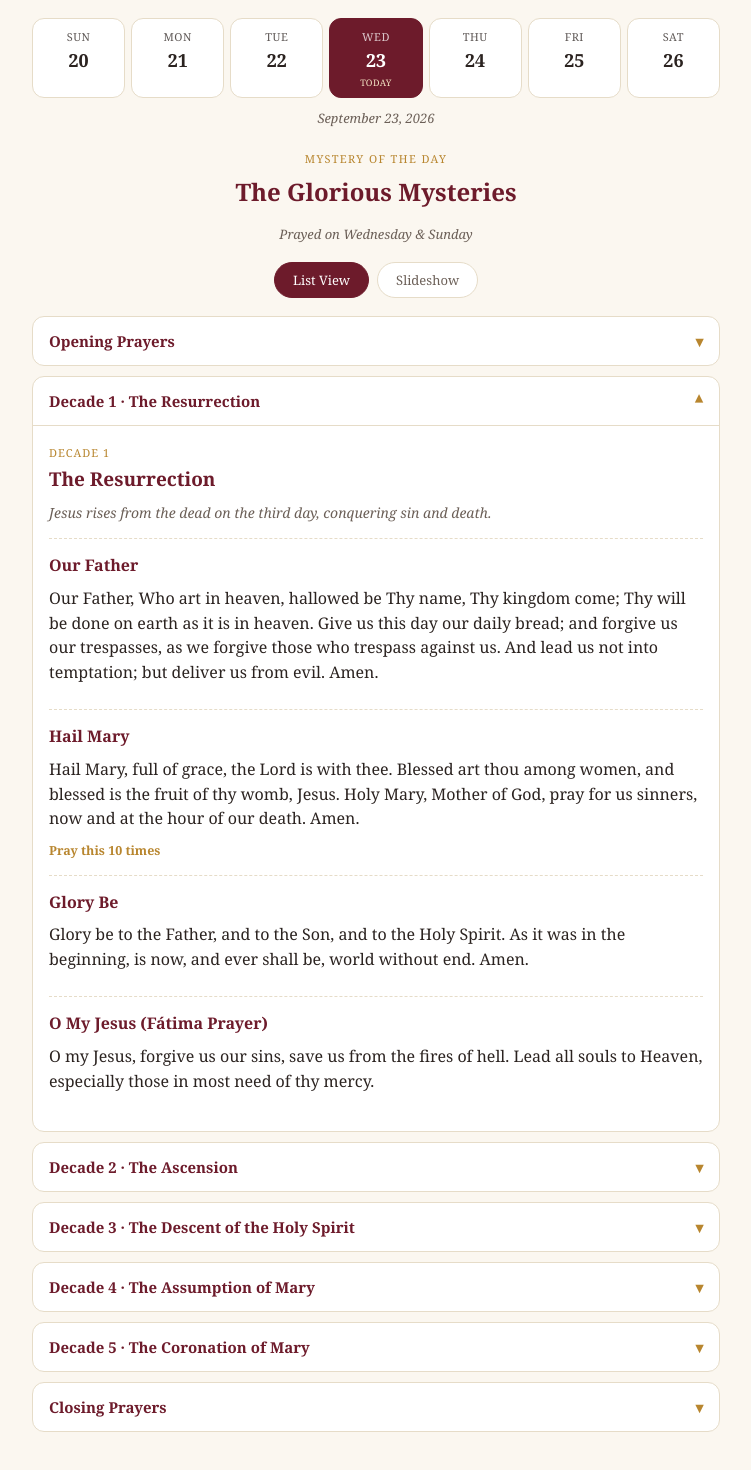
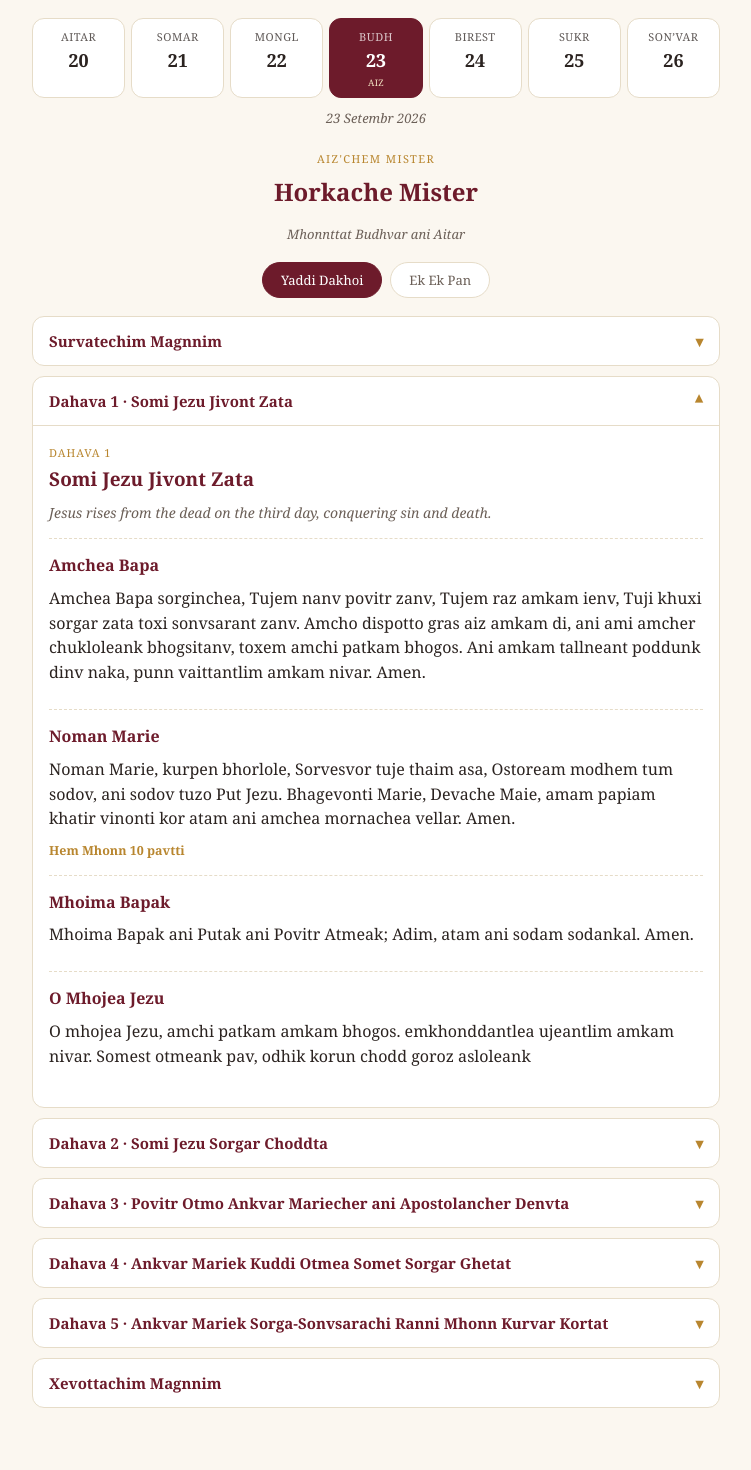
Before and after one commit to ignitedpear/prayers, a React (Vite) app: page / in a window 1280 px wide. Shown: the part 122-1592 px from the top of the page, without its empty margins (264-1015 px from the left). Built offline with nearby package versions, Linux system fonts and the light colour scheme.

Commit message:
Minor corrections in Konkani prayers

```diff
--- a/src/data/languages.js
+++ b/src/data/languages.js
@@ -6,4 +6,4 @@ export const LANGUAGES = [
   { code: 'kok', name: 'Konkani', native: 'Konkani' },
 ];
 
-export const DEFAULT_LANGUAGE = 'en';
+export const DEFAULT_LANGUAGE = 'kok';
--- a/src/data/mysteries.js
+++ b/src/data/mysteries.js
@@ -10,14 +10,14 @@ export const MYSTERY_SETS = {
       la: 'Mysteria Gaudiosa',
       es: 'Los Misterios Gozosos',
       pt: 'Os Mistérios Gozosos',
-      kok: 'Khoxecho Mister',
+      kok: 'Sontosache Mister',
     },
     days: {
       en: 'Monday & Saturday',
       la: 'Feria Secunda et Sabbato',
       es: 'Lunes y Sábado',
       pt: 'Segunda-feira e Sábado',
-      kok: 'Somar ani Son’var',
+      kok: 'Somar ani Sonvar',
     },
     mysteries: [
       {
@@ -80,14 +80,14 @@ export const MYSTERY_SETS = {
       la: 'Mysteria Dolorosa',
       es: 'Los Misterios Dolorosos',
       pt: 'Os Mistérios Dolorosos',
-      kok: 'Dukhachi Mister',
+      kok: 'Dukhichi Mister',
     },
     days: {
       en: 'Tuesday & Friday',
       la: 'Feria Tertia et Sexta',
       es: 'Martes y Viernes',
       pt: 'Terça-feira e Sexta-feira',
-      kok: 'Mongllar ani Sukrar',
+      kok: 'Mungllar ani Sukrar',
     },
     mysteries: [
       {
@@ -150,7 +150,7 @@ export const MYSTERY_SETS = {
       la: 'Mysteria Gloriosa',
       es: 'Los Misterios Gloriosos',
       pt: 'Os Mistérios Gloriosos',
-      kok: 'Vhoddikaiechi Mister',
+      kok: 'Horkache Mister',
     },
     days: {
       en: 'Wednesday & Sunday',
@@ -220,14 +220,14 @@ export const MYSTERY_SETS = {
       la: 'Mysteria Luminosa',
       es: 'Los Misterios Luminosos',
       pt: 'Os Mistérios Luminosos',
-      kok: 'Uzvaddachi Mister',
+      kok: 'Uzvaddache Mister',
     },
     days: {
       en: 'Thursday',
       la: 'Feria Quinta',
       es: 'Jueves',
       pt: 'Quinta-feira',
-      kok: 'Birestar',
+      kok: 'Brestar',
     },
     mysteries: [
       {
--- a/src/data/prayers.js
+++ b/src/data/prayers.js
@@ -11,7 +11,7 @@ export const PRAYERS = {
       la: 'Signum Crucis',
       es: 'Señal de la Cruz',
       pt: 'Sinal da Cruz',
-      kok: 'Khursache Khunn',
+      kok: 'Khursachi Kuru',
     },
     text: {
       en: 'In the name of the Father, and of the Son, and of the Holy Spirit. Amen.',
@@ -28,14 +28,14 @@ export const PRAYERS = {
       la: 'Symbolum Apostolorum',
       es: 'Credo (Símbolo de los Apóstoles)',
       pt: 'Credo (Símbolo dos Apóstolos)',
-      kok: 'Sotmandavnni',
+      kok: "Sotman'tam",
     },
     text: {
       en: 'I believe in God, the Father Almighty, Creator of Heaven and earth; and in Jesus Christ, His only Son Our Lord, Who was conceived by the Holy Spirit, born of the Virgin Mary, suffered under Pontius Pilate, was crucified, died, and was buried. He descended into Hell; the third day He rose again from the dead; He ascended into Heaven, and sitteth at the right hand of God, the Father almighty; from thence He shall come to judge the living and the dead. I believe in the Holy Spirit, the holy Catholic Church, the communion of saints, the forgiveness of sins, the resurrection of the body and life everlasting. Amen.',
       la: 'Credo in Deum Patrem omnipotentem, Creatorem caeli et terrae. Et in Iesum Christum, Filium eius unicum, Dominum nostrum, qui conceptus est de Spiritu Sancto, natus ex Maria Virgine, passus sub Pontio Pilato, crucifixus, mortuus, et sepultus, descendit ad infernos, tertia die resurrexit a mortuis, ascendit ad caelos, sedet ad dexteram Dei Patris omnipotentis, inde venturus est iudicare vivos et mortuos. Credo in Spiritum Sanctum, sanctam Ecclesiam catholicam, sanctorum communionem, remissionem peccatorum, carnis resurrectionem et vitam aeternam. Amen.',
       es: 'Creo en Dios, Padre Todopoderoso, Creador del cielo y de la tierra. Creo en Jesucristo, su único Hijo, Nuestro Señor, que fue concebido por obra y gracia del Espíritu Santo, nació de Santa María Virgen, padeció bajo el poder de Poncio Pilato, fue crucificado, muerto y sepultado, descendió a los infiernos, al tercer día resucitó de entre los muertos, subió a los cielos y está sentado a la derecha de Dios, Padre todopoderoso. Desde allí ha de venir a juzgar a vivos y muertos. Creo en el Espíritu Santo, la santa Iglesia católica, la comunión de los santos, el perdón de los pecados, la resurrección de la carne y la vida eterna. Amén.',
       pt: 'Creio em Deus, Pai todo-poderoso, Criador do Céu e da Terra. E em Jesus Cristo, seu único Filho, nosso Senhor, que foi concebido pelo poder do Espírito Santo; nasceu da Virgem Maria; padeceu sob Pôncio Pilatos, foi crucificado, morto e sepultado; desceu à mansão dos mortos; ressuscitou ao terceiro dia; subiu aos Céus; está sentado à direita de Deus Pai todo-poderoso, de onde há-de vir a julgar os vivos e os mortos. Creio no Espírito Santo; na santa Igreja Católica; na comunhão dos Santos; na remissão dos pecados; na ressurreição da carne; e na vida eterna. Amém.',
-      kok: "Sotman'tam Devak, sarv padvedara Bapak, sarga ani prithumicha rachnarak; ani Jesu Kristak, tacha ekleach putak, amcha somiak; to pavitr atmia varvi garbhim sambhavlo, ankvar Marie thavn zanmalo. Pons Pilatakhal tanne kaxt sosle, taka khursar zoddlo, to melo ani taka nikhipilo. To mellea madhe denvlo, tisrea disa melleantlo jivant zalo, sargar chadlo, sarv padvedar deva bapacha ujveak basla. Thaim thavn jivea ani melleanchi mansubi karunk ietolo. Satmanta Pavitr atmiak, Katolik Pavitr Sabhek, bhaktancho ektar patkanche bogsannem, kuddiche jivantpann, sasnache jivit. Amen.",
+      kok: "Sotman’tam Devak, Sorv-podvedara Bapak, sorga ani prithumichea Rochnarak; ani Jezu Kristak, Tacha ekleach Putak, amchea Somiak. To Povitr Otmea vorvim gorbhim sombhovlo, Anvkvar Morie thavn zolmalo. Pons Pilata khal Tannem koxtt sosle, Taka Khursar zoddlo, To melo, ani Taka nikepilo. To mel’leam modhem denvlo, Tisrea disa mel'leantlo jivont zalo. Sorgar choddlo, Sorv- podvedar Deva Bapachea ujveak bosla. Thoim thavn jiveam ani mel’leanchi mun’subi korunk ietolo. Sotman’tam Povitr Otmeak, Katholik Povitr Sobhek, bhoktancho ektar, patkanchem bhogsonnem, kuddichem jivontponn, sasnnachem jivit. Amen.",
     },
   },
 
@@ -45,14 +45,14 @@ export const PRAYERS = {
       la: 'Pater Noster',
       es: 'Padre Nuestro',
       pt: 'Pai Nosso',
-      kok: 'Amcho Bapa',
+      kok: 'Amchea Bapa',
     },
     text: {
       en: 'Our Father, Who art in heaven, hallowed be Thy name, Thy kingdom come; Thy will be done on earth as it is in heaven. Give us this day our daily bread; and forgive us our trespasses, as we forgive those who trespass against us. And lead us not into temptation; but deliver us from evil. Amen.',
       la: 'Pater noster, qui es in caelis: Sanctificetur nomen tuum: Adveniat regnum tuum: Fiat voluntas tua, sicut in caelo, et in terra. Panem nostrum quotidianum da nobis hodie: Et dimitte nobis debita nostra, sicut et nos dimittimus debitoribus nostris. Et ne nos inducas in tentationem, sed libera nos a malo. Amen.',
       es: 'Padre nuestro que estás en el cielo, santificado sea tu Nombre; venga a nosotros tu Reino; hágase tu voluntad en la tierra como en el cielo. Danos hoy nuestro pan de cada día; perdona nuestras ofensas, como también nosotros perdonamos a los que nos ofenden; no nos dejes caer en la tentación, y líbranos del mal. Amén.',
       pt: 'Pai Nosso que estais nos Céus, santificado seja o vosso Nome, venha a nós o vosso Reino, seja feita a vossa vontade assim na terra como no Céu. O pão nosso de cada dia nos dai hoje, perdoai-nos as nossas ofensas assim como nós perdoamos a quem nos tem ofendido, e não nos deixeis cair em tentação, mas livrai-nos do Mal. Amém.',
-      kok: 'Amcha Bapa sargincha, tuje naanv pavitr zaanv, tuje raaz amkam ienv, tuji khushi sargar zata tashi sansarant zaanv. Amcho dispato gras aaz amkam di, ani ami amcher chukeleank bogsitanv, tashe amchi patkam bogas. Ani amkam tallnent padunk deenvnaka, pun vaitantlim amkam nivar. Amen.',
+      kok: 'Amchea Bapa sorginchea, Tujem nanv povitr zanv, Tujem raz amkam ienv, Tuji khuxi sorgar zata toxi sonvsarant zanv. Amcho dispotto gras aiz amkam di, ani ami amcher chukloleank bhogsitanv, toxem amchi patkam bhogos. Ani amkam tallneant poddunk dinv naka, punn vaittantlim amkam nivar. Amen.',
     },
   },
 
@@ -62,14 +62,14 @@ export const PRAYERS = {
       la: 'Ave Maria',
       es: 'Dios te Salve, María',
       pt: 'Avé Maria',
-      kok: 'Naman Marie',
+      kok: 'Noman Marie',
     },
     text: {
       en: 'Hail Mary, full of grace, the Lord is with thee. Blessed art thou among women, and blessed is the fruit of thy womb, Jesus. Holy Mary, Mother of God, pray for us sinners, now and at the hour of our death. Amen.',
       la: 'Ave Maria, gratia plena, Dominus tecum. Benedicta tu in mulieribus, et benedictus fructus ventris tui, Iesus. Sancta Maria, Mater Dei, ora pro nobis peccatoribus, nunc, et in hora mortis nostrae. Amen.',
       es: 'Dios te salve, María, llena eres de gracia; el Señor es contigo. Bendita Tú eres entre todas las mujeres, y bendito es el fruto de tu vientre, Jesús. Santa María, Madre de Dios, ruega por nosotros, pecadores, ahora y en la hora de nuestra muerte. Amén.',
       pt: 'Avé Maria, cheia de graça, o Senhor é convosco, bendita sois vós entre as mulheres e bendito é o fruto do vosso ventre, Jesus. Santa Maria, Mãe de Deus, rogai por nós pecadores, agora e na hora da nossa morte. Amém.',
-      kok: 'Naman Marie kurpen bharlie, Somi tujie sangata, stria bhitar tu sadenv ani sadenvi foll tujie kusiche Jesu. Santa Marie, Devachie Maie, ama papiya khatir vinati kar, ata ani amcha mornachie kali. Amen.',
+      kok: 'Noman Marie, kurpen bhorlole, Sorvesvor tuje thaim asa, Ostoream modhem tum sodov, ani sodov tuzo Put Jezu. Bhagevonti Marie, Devache Maie, amam papiam khatir vinonti kor atam ani amchea mornachea vellar. Amen.',
     },
   },
 
@@ -79,14 +79,14 @@ export const PRAYERS = {
       la: 'Gloria Patri',
       es: 'Gloria al Padre',
       pt: 'Glória ao Pai',
-      kok: 'Anand Bapak',
+      kok: 'Mhoima Bapak',
     },
     text: {
       en: 'Glory be to the Father, and to the Son, and to the Holy Spirit. As it was in the beginning, is now, and ever shall be, world without end. Amen.',
       la: 'Gloria Patri, et Filio, et Spiritui Sancto. Sicut erat in principio, et nunc, et semper, et in saecula saeculorum. Amen.',
       es: 'Gloria al Padre y al Hijo y al Espíritu Santo. Como era en el principio, ahora y siempre, por los siglos de los siglos. Amén.',
       pt: 'Glória ao Pai e ao Filho e ao Espírito Santo. Como era no princípio, agora e sempre, e para todo o sempre. Amém.',
-      kok: 'Anand Bapak ani Putak ani Pavitr Atmiak; jaso aadi, tasoch aata ani sada sarvata. Amen.',
+      kok: 'Mhoima Bapak ani Putak ani Povitr Atmeak; Adim, atam ani sodam sodankal. Amen.',
     },
   },
 
@@ -96,14 +96,14 @@ export const PRAYERS = {
       la: 'O Mi Iesu',
       es: 'Oh Jesús Mío',
       pt: 'Ó Meu Jesus',
-      kok: 'Ie Mhojea Jesu',
+      kok: 'O Mhojea Jezu',
     },
     text: {
       en: 'O my Jesus, forgive us our sins, save us from the fires of hell. Lead all souls to Heaven, especially those in most need of thy mercy.',
       la: 'O mi Iesu, dimitte nobis debita nostra, salva nos ab igne inferni, adduc in caelum omnes animas, praesertim illas, quae misericordiae tuae maxime indigent.',
       es: '¡Oh Jesús mío!, perdona nuestros pecados, líbranos del fuego del infierno, lleva todas las almas al cielo y socorre especialmente a las más necesitadas de tu misericordia.',
       pt: 'Ó meu Jesus, perdoai-nos, livrai-nos do fogo do inferno; levai as almas todas para o Céu, principalmente as que mais precisarem.',
-      kok: 'Ie mhojea Jesu amchi patkam amkam bogsi. Yamkondantlia ujiantlem amkam nivar. Samest atmiank, sargar tuji kakutichi adhi garz asleank sargar von tu pavay.',
+      kok: 'O mhojea Jezu, amchi patkam amkam bhogos. emkhonddantlea ujeantlim amkam nivar. Somest otmeank pav, odhik korun chodd goroz asloleank',
     },
   },
 
@@ -113,14 +113,14 @@ export const PRAYERS = {
       la: 'Salve Regina',
       es: 'Dios te Salve, Reina',
       pt: 'Salve Rainha',
-      kok: 'Naman Rannie',
+      kok: 'Noman Rannie',
     },
     text: {
       en: 'Hail, holy Queen, Mother of mercy, our life, our sweetness and our hope. To thee do we cry, poor banished children of Eve. To thee do we send up our sighs, mourning and weeping in this valley of tears. Turn, then, most gracious advocate, thine eyes of mercy toward us, and after this, our exile, show unto us the blessed fruit of thy womb, Jesus. O clement, O loving, O sweet Virgin Mary.',
       la: 'Salve, Regina, mater misericordiae; vita, dulcedo et spes nostra, salve. Ad te clamamus exsules filii Hevae. Ad te suspiramus gementes et flentes in hac lacrimarum valle. Eia ergo, advocata nostra, illos tuos misericordes oculos ad nos converte. Et Iesum, benedictum fructum ventris tui, nobis post hoc exsilium ostende. O clemens, o pia, o dulcis Virgo Maria.',
       es: 'Dios te salve, Reina y Madre de misericordia, vida, dulzura y esperanza nuestra; Dios te salve. A ti llamamos los desterrados hijos de Eva; a ti suspiramos, gimiendo y llorando en este valle de lágrimas. Ea, pues, Señora, abogada nuestra, vuelve a nosotros esos tus ojos misericordiosos; y después de este destierro, muéstranos a Jesús, fruto bendito de tu vientre. ¡Oh, clementísima, oh piadosa, oh dulce Virgen María!',
       pt: 'Salve, Rainha, mãe de misericórdia, vida, doçura, esperança nossa, salve! A Vós bradamos, os degredados filhos de Eva. A Vós suspiramos, gemendo e chorando neste vale de lágrimas. Eia, pois, advogada nossa, esses Vossos olhos misericordiosos a nós volvei. E, depois deste desterro, nos mostrai Jesus, bendito fruto do Vosso ventre. Ó clemente, ó piedosa, ó doce Virgem Maria.',
-      kok: 'Naman Rannie, kakutichie Maie; naman amcha jiva, amrita ani bharvasea. Tuka ami ulo martanv, ami pardeshi Evechi ballka. Hea dukhancha kondant asta askar-huskar soddn ami tuka rudan kartanv. Tar tu amchie shekaye, te tujie kakutichie dolle amchie vair parti. Ani hea pardesha uprant tujie kusichie sadenvi foll Jesuk amkam dakai. Ie dayali, ie mogalli, ie dullobi ankvari Marie.',
+      kok: 'Noman Rannie Kakutiche Maie, noman amchea jivita, amruta ani bhorvanxea; tuka ami ulo martanv ami pordexi Evechim ballkam. Hea dukhachea konddant astam, askar-suskar soddun ami tuka rudan kortanv. Tor tum amche xaratinni te tuje kakutiche dolle amche voir porot ani hea jivita uprant, tuje kuxichem sodoiv foll Jezu amkam dakhoi; Eh xanti, Eh mogall konvalle, Eh dulob Ankvar Marie. Bhagevonti Devache Maie, ama pasunt vinati kor Kristachea basovnneak ami pavo zavnchea katir',
     },
     versicle: {
       en: { v: 'Pray for us, O holy Mother of God.', r: 'That we may be made worthy of the promises of Christ.' },
--- a/src/data/ui.js
+++ b/src/data/ui.js
@@ -13,14 +13,14 @@ export const UI = {
   restart: { en: 'Start Over', la: 'Iterum Incipe', es: 'Empezar de Nuevo', pt: 'Recomeçar', kok: 'Porot Suru Kar' },
   finished: { en: 'Rosary Complete', la: 'Rosarium Completum', es: 'Rosario Completado', pt: 'Rosário Concluído', kok: 'Rozar Sompla' },
   finishedSub: { en: 'Thank you for praying the Rosary today.', la: 'Gratias tibi ago quod Rosarium hodie recitasti.', es: 'Gracias por rezar el Rosario hoy.', pt: 'Obrigado por rezar o Rosário hoje.', kok: "Aiz Rozar mhonnlea khatir dev bore korum." },
-  opening: { en: 'Opening Prayers', la: 'Preces Initiales', es: 'Oraciones Iniciales', pt: 'Orações Iniciais', kok: 'Suruvatechim Magnnim' },
-  closing: { en: 'Closing Prayers', la: 'Preces Finales', es: 'Oraciones Finales', pt: 'Orações Finais', kok: "Xevttachim Magnnim" },
+  opening: { en: 'Opening Prayers', la: 'Preces Initiales', es: 'Oraciones Iniciales', pt: 'Orações Iniciais', kok: 'Survatechim Magnnim' },
+  closing: { en: 'Closing Prayers', la: 'Preces Finales', es: 'Oraciones Finales', pt: 'Orações Finais', kok: "Xevottachim Magnnim" },
   decade: { en: 'Decade', la: 'Decas', es: 'Década', pt: 'Dezena', kok: 'Dahava' },
   step: { en: 'Step', la: 'Gradus', es: 'Paso', pt: 'Passo', kok: 'Pavlo' },
   of: { en: 'of', la: 'ex', es: 'de', pt: 'de', kok: 'chea' },
   repeatTimes: { en: 'Pray this', la: 'Recita', es: 'Reza esto', pt: 'Reze isto', kok: 'Hem Mhonn' },
   times: { en: 'times', la: 'vicibus', es: 'veces', pt: 'vezes', kok: 'pavtti' },
-  forFaithHopeCharity: { en: 'for the increase of Faith, Hope, and Charity', la: 'pro fide, spe et caritate augenda', es: 'por el aumento de la Fe, la Esperanza y la Caridad', pt: 'pelo aumento da Fé, Esperança e Caridade', kok: "Bhavarth, Bhasā ani Mog vaddoop khatir" },
+  forFaithHopeCharity: { en: 'for the increase of Faith, Hope, and Charity', la: 'pro fide, spe et caritate augenda', es: 'por el aumento de la Fe, la Esperanza y la Caridad', pt: 'pelo aumento da Fé, Esperança e Caridade', kok: "" },
   languageLabel: { en: 'Language', la: 'Lingua', es: 'Idioma', pt: 'Idioma', kok: 'Bhas' },
   angelusIntro: {
     en: 'Traditionally prayed at 6 a.m., noon, and 6 p.m., in memory of the Incarnation.',
```
